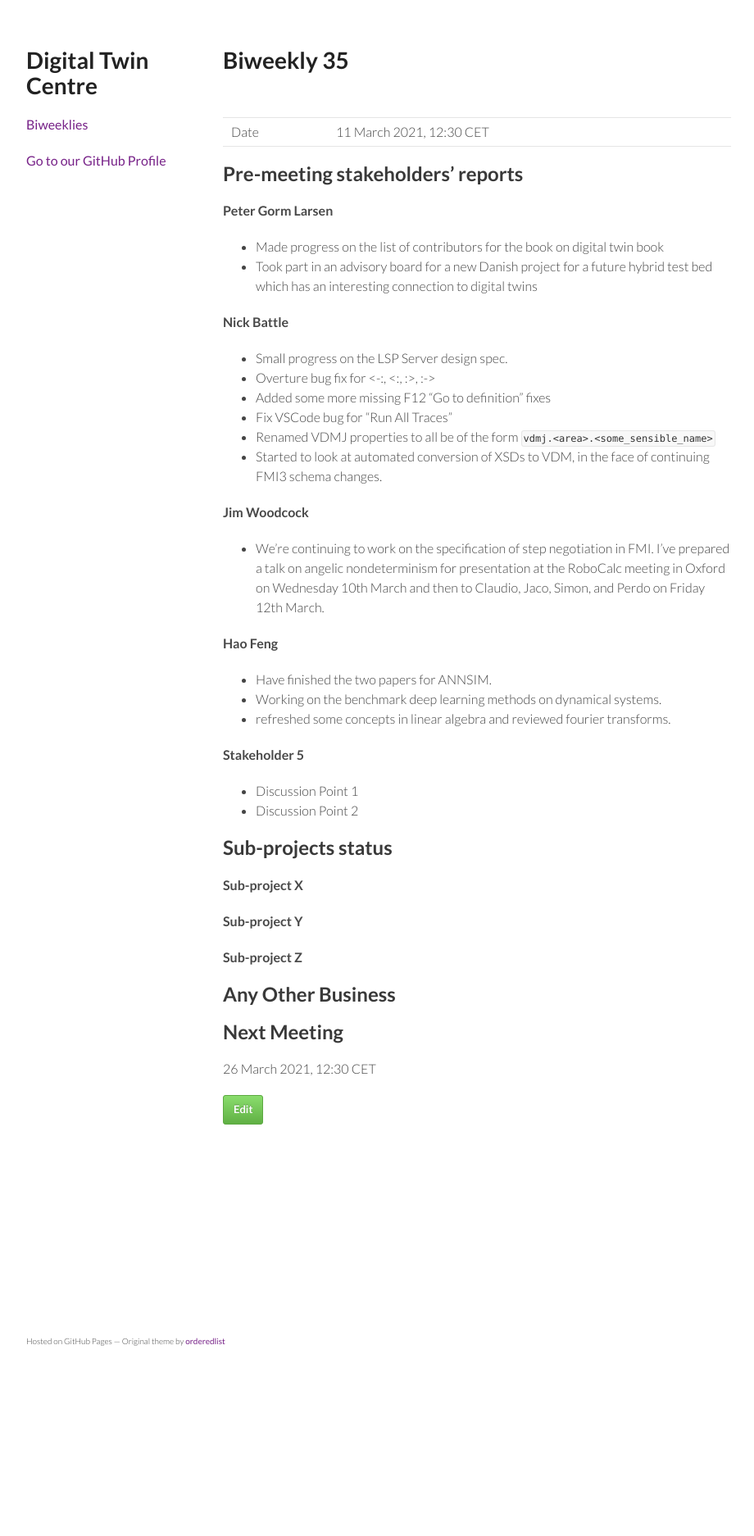
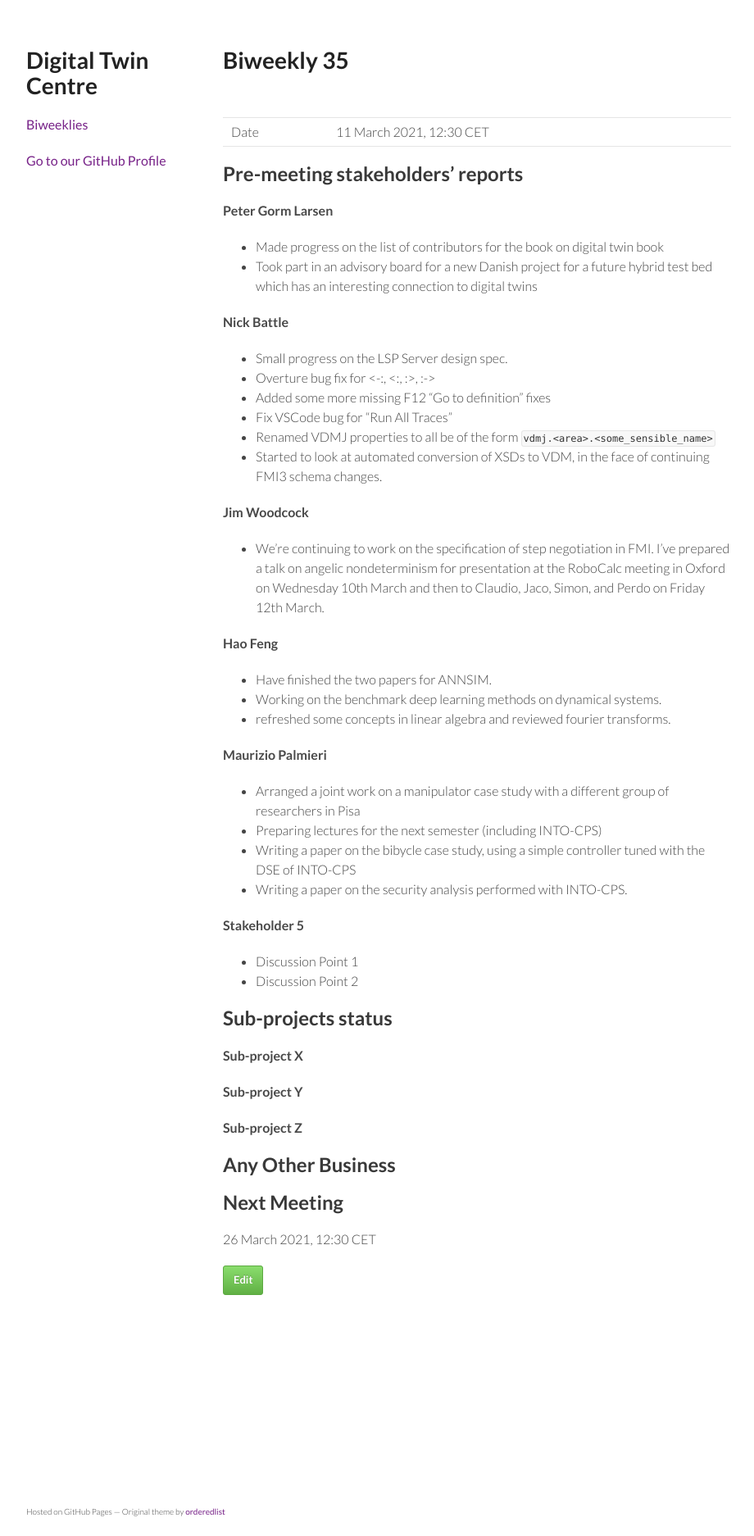
Before and after one commit to digitaltwincentre/digitaltwincentre.github.io, a Jekyll site: the page built from _biweeklies/Biweekly-35.md, in a window 1280 px wide. Shown: the whole page at 82% size, without its empty margins (178-1098 px from the left). Built offline with Jekyll 4.4.1, drawn with Linux system fonts in a browser that asks for light colours; nearby versions of some CDN libraries; before the commit the page ends 1666 px from its top, so only the background shows below that.

Commit message:
Update Biweekly-35.md

```diff
--- a/_biweeklies/Biweekly-35.md
+++ b/_biweeklies/Biweekly-35.md
@@ -40,6 +40,12 @@ date: 11 March 2021, 1230 CET
 * Working on the benchmark deep learning methods on dynamical systems.
 * refreshed some concepts in linear algebra and reviewed fourier transforms.
 
+#### Maurizio Palmieri
+* Arranged a joint work on a manipulator case study with a different group of researchers in Pisa
+* Preparing lectures for the next semester (including INTO-CPS)
+* Writing a paper on the bibycle case study, using a simple controller tuned with the DSE of INTO-CPS
+* Writing a paper on the security analysis performed with INTO-CPS.
+
 #### Stakeholder 5
 * Discussion Point 1
 * Discussion Point 2
```
